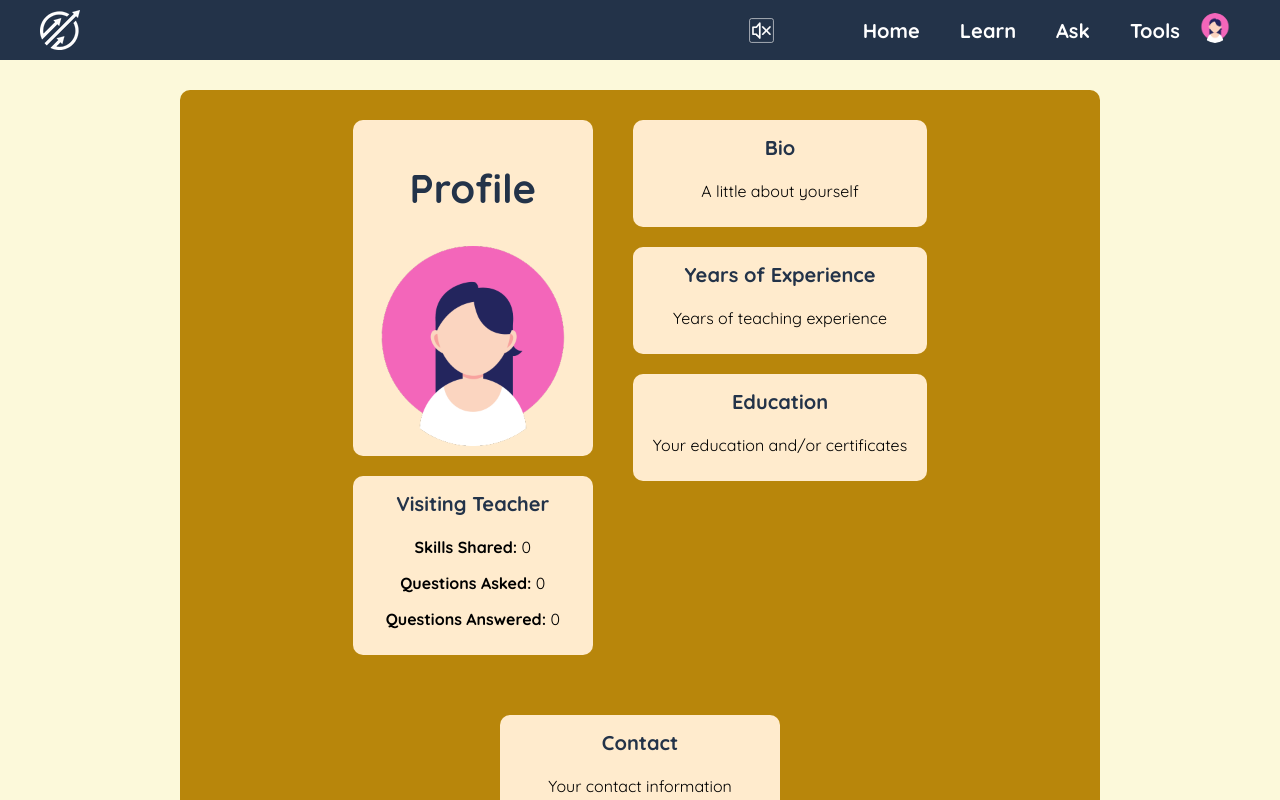
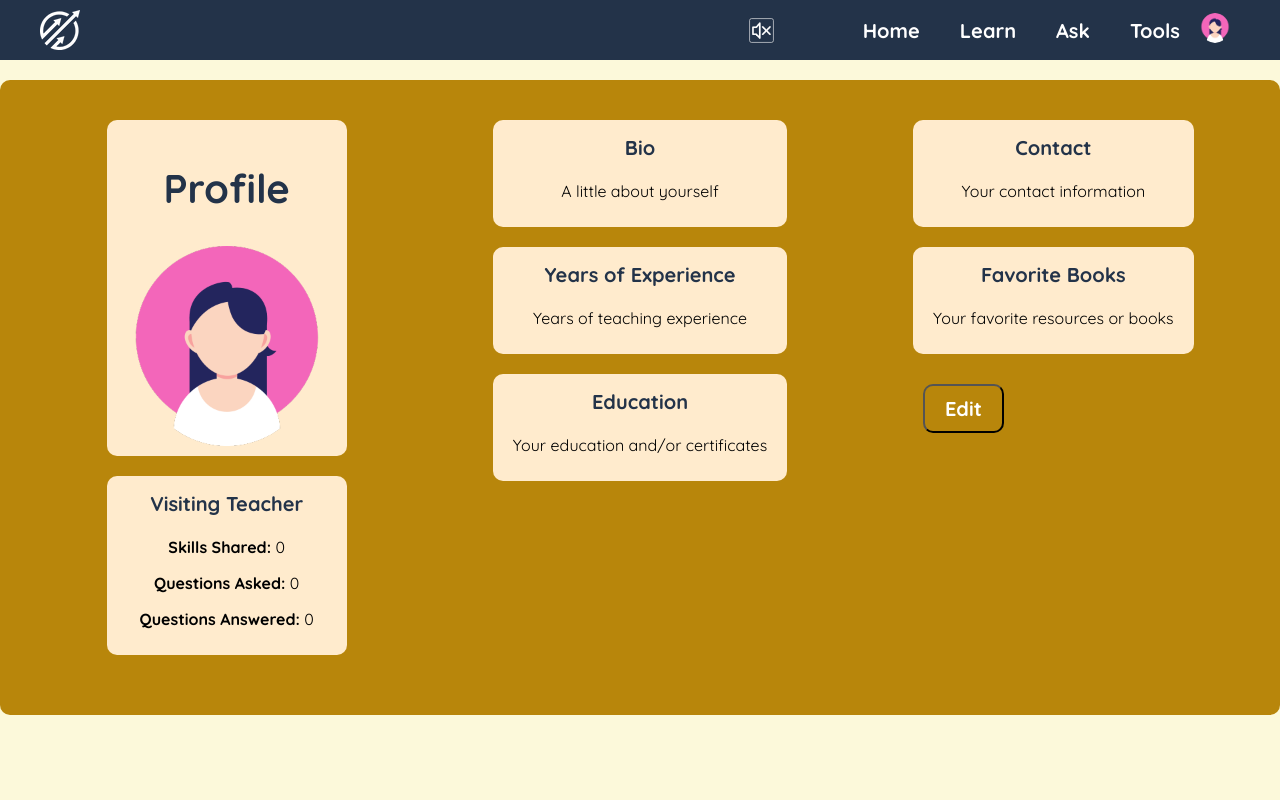
Before and after one commit to colletteap/growth, a React (Create React App) app: page /Profile in a window 1280 px wide. Shown: the top 800 px of the page. Built offline with nearby package versions, Linux system fonts and the light colour scheme.

Commit message:
fixing profile styling

```diff
--- a/src/styles/Profile.css
+++ b/src/styles/Profile.css
@@ -1,15 +1,16 @@
 .ProfileContainer {
     display: flex;
     flex-flow: row wrap;
-    align-items: stretch;
-    justify-content: center;
-    padding: 10px 0 0 0;
+    align-items: flex-start;
+    justify-content: space-between;
+    padding: 20px;
     min-height: 550px;
-    max-height: 750px;
-    width: auto;
+    max-height: 1450px;
+    width: 100%;
     background-color: darkgoldenrod;
-    margin: 30px 180px 30px 180px;
+    margin: 20px auto;
     border-radius: 10px;
+    box-sizing: border-box;
 }
 
 .avatarContainer {
@@ -34,11 +35,14 @@
   }
 
 .gridItem {
-  display: flex;
-  align-items: stretch;
-  justify-content: space-evenly;
-  height: 85%;
-  padding: 20px;
+  flex: 1; /* Make each grid item take equal space */
+    display: flex;
+    align-items: center; /* Center content vertically */
+    justify-content: center; /* Center content horizontally */
+    height: auto; /* Adjust height to fit content */
+    margin: 10px; /* Add margin to create space between grid items */
+    padding: 10px; /* Reduce padding to fit better within the container */
+    box-sizing: border-box;
 }
 
 .editFields {
```
